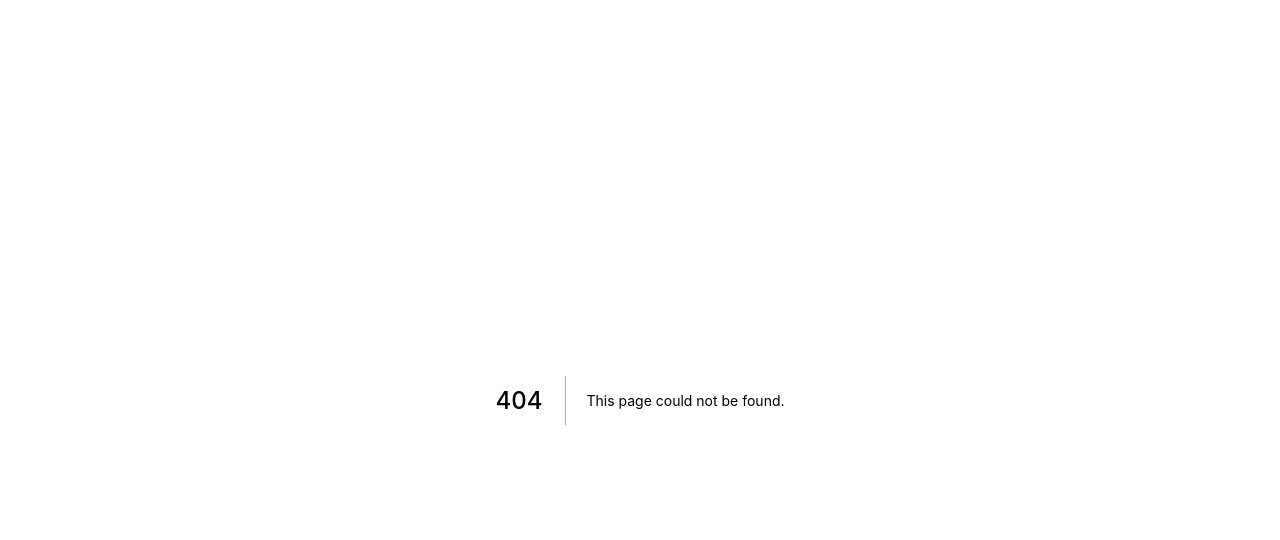
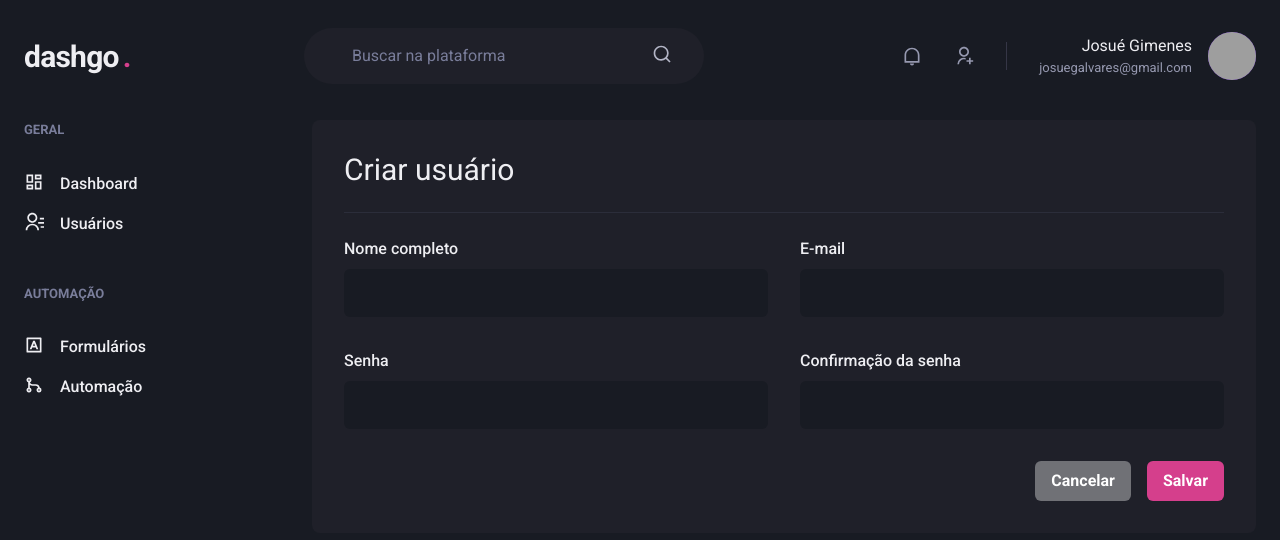
Before and after one commit to josuegimenes/ignite-building-interfaces-of-the-future-dashgo, a Next.js app: page /users/create in a window 1280 px wide. Before the commit this address had no page. Shown: the top 540 px of the page. Built offline with nearby package versions, Linux system fonts and the light colour scheme; grey boxes are pictures that could not be loaded.

Commit message:
Page: User form

```diff
--- /dev/null
+++ b/src/pages/users/create.tsx
@@ -0,0 +1,43 @@
+import { Box, Divider, Flex, Heading, SimpleGrid, VStack, HStack, Button } from '@chakra-ui/react';
+
+import { Input } from '../../components/Form/Input';
+import { Header } from '../../components/Header';
+import { Sidebar } from '../../components/Sidebar';
+
+export default function CreateUser() {
+  return (
+    <Box>
+      <Header />
+
+      <Flex w="100%" my="6" maxWidth={1480} mx="auto" px="6">
+        <Sidebar />
+
+        <Box flex="1" borderRadius={8} bg="gray.800" p="8">
+          <Heading size="lg" fontWeight="normal">Criar usuário</Heading>
+
+          <Divider my="6" borderColor="gray.700" />
+
+          <VStack spacing="8">
+            <SimpleGrid minChildWidth="240px" spacing="8" w="100%">
+              <Input name="name" label="Nome completo" />
+              <Input name="email" type="email" label="E-mail" />
+            </SimpleGrid>
+
+            <SimpleGrid minChildWidth="240px" spacing="8" w="100%">
+              <Input name="password" type="password" label="Senha" />
+              <Input name="password_confirmation" type="password" label="Confirmação da senha" />
+            </SimpleGrid>
+          </VStack>
+
+          <Flex mt="8" justify="flex-end">
+            <HStack spacing="4">
+              <Button colorScheme="whiteAlpha">Cancelar</Button>
+              <Button colorScheme="pink">Salvar</Button>
+            </HStack>
+          </Flex>
+        </Box>
+        <Flex />
+      </Flex>
+    </Box>
+  );
+}
```
